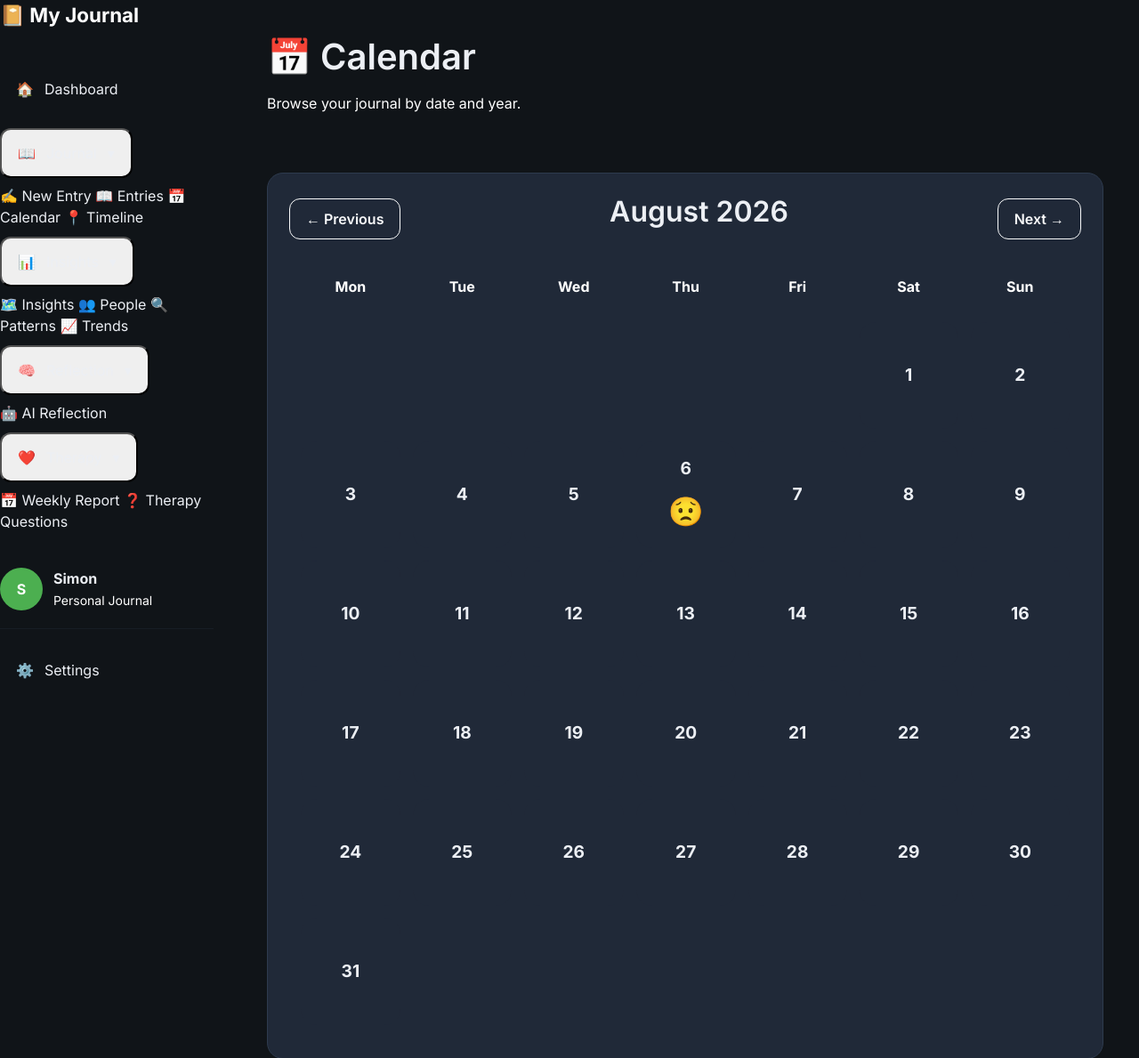
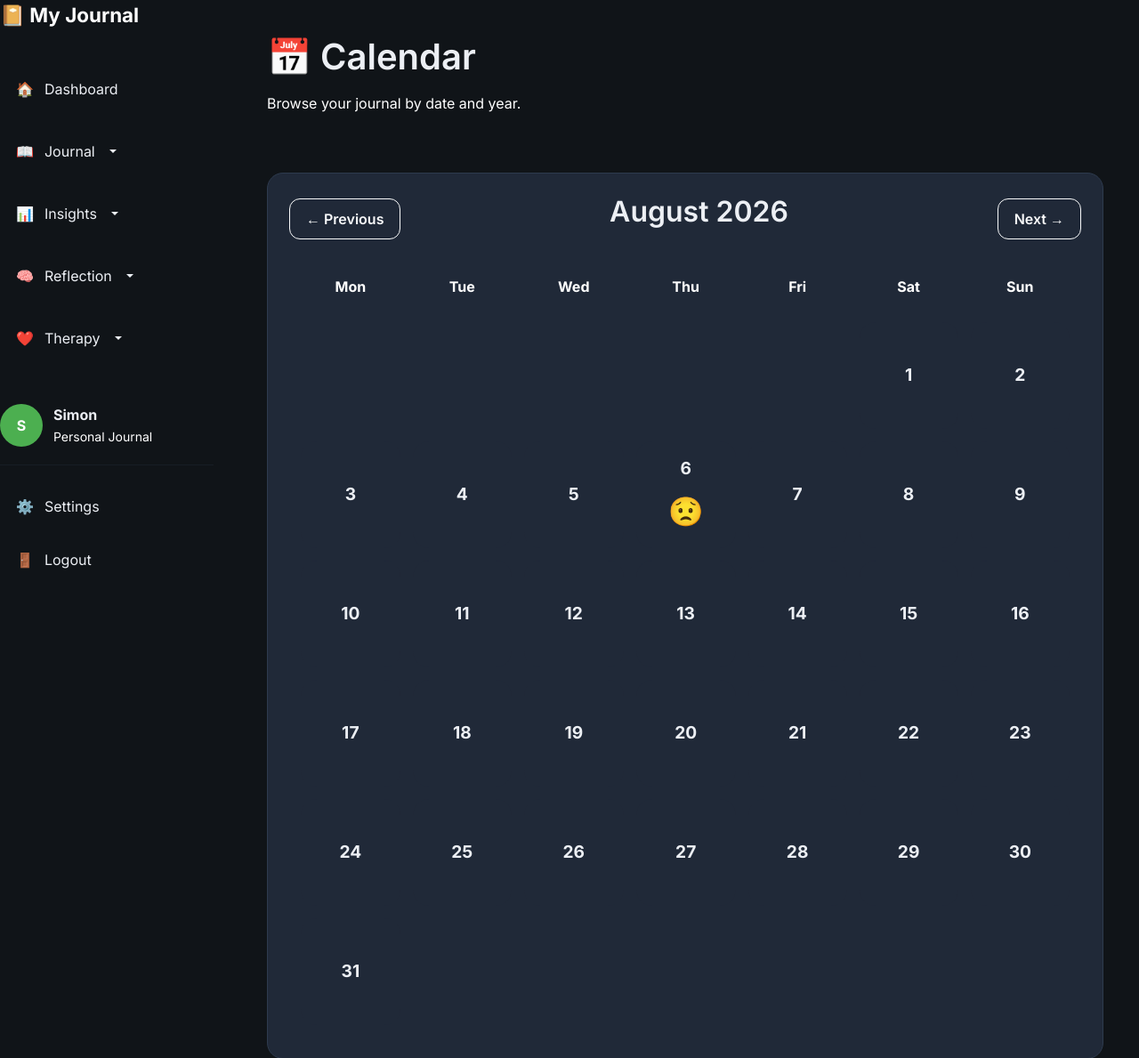
Before and after one commit to dippa1982/Journal_V2, a Flask app: page /calendar in a window 1280 px wide. Shown: the top 1189 px of the page at 89% size. Run offline with Flask 3, Linux system fonts and the light colour scheme; a user stored in the database is signed in.

Commit message:
Dashboard rewrite

```diff
--- a/templates/base.html
+++ b/templates/base.html
@@ -11,43 +11,64 @@
     <title>{% block title %}My Journal{% endblock %}</title>
 
 
-    <!-- Bootstrap -->
+    <!-- ==========================
+         Bootstrap
+    =========================== -->
 
-    <link href="https://cdn.jsdelivr.net/npm/bootstrap@5.3.3/dist/css/bootstrap.min.css"
-          rel="stylesheet">
+    <link
+        href="https://cdn.jsdelivr.net/npm/bootstrap@5.3.3/dist/css/bootstrap.min.css"
+        rel="stylesheet"
+    >
 
 
-    <!-- Styles -->
+    <!-- ==========================
+         Styles
+    =========================== -->
 
-    <link rel="stylesheet"
-          href="{{ url_for('static', filename='css/variables.css') }}">
+    <link
+        rel="stylesheet"
+        href="{{ url_for('static', filename='css/variables.css') }}"
+    >
 
-    <link rel="stylesheet"
-          href="{{ url_for('static', filename='css/layout.css') }}">
+    <link
+        rel="stylesheet"
+        href="{{ url_for('static', filename='css/layout.css') }}"
+    >
 
-    <link rel="stylesheet"
-          href="{{ url_for('static', filename='css/components.css') }}">
+    <link
+        rel="stylesheet"
+        href="{{ url_for('static', filename='css/components.css') }}"
+    >
 
-    <link rel="stylesheet"
-          href="{{ url_for('static', filename='css/style.css') }}">
+    <link
+        rel="stylesheet"
+        href="{{ url_for('static', filename='css/style.css') }}"
+    >
 
-    <link rel="stylesheet"
-          href="{{ url_for('static', filename='css/trends.css') }}">
+    <link
+        rel="stylesheet"
+        href="{{ url_for('static', filename='css/trends.css') }}"
+    >
 
-    <link rel="stylesheet"
-          href="{{ url_for('static', filename='css/people.css') }}">
+    <link
+        rel="stylesheet"
+        href="{{ url_for('static', filename='css/people.css') }}"
+    >
 
-    <link rel="stylesheet"
-          href="{{ url_for('static', filename='css/patterns.css') }}">
+    <link
+        rel="stylesheet"
+        href="{{ url_for('static', filename='css/patterns.css') }}"
+    >
 
-    <link rel="stylesheet"
-          href="{{ url_for('static', filename='css/therapy.css') }}">
+    <link
+        rel="stylesheet"
+        href="{{ url_for('static', filename='css/therapy.css') }}"
+    >
 
 
-
-    <!--=================================
-         Java Script
-    ===================================-->
+    <!-- ==========================
+         Chart.js
+    =========================== -->
 
     <script src="https://cdn.jsdelivr.net/npm/chart.js"></script>
 
@@ -74,17 +95,20 @@
 
         <div class="sidebar-header">
 
-            <a href="{{ url_for('dashboard.dashboard') }}"
-               class="logo">
+            <a
+                href="{{ url_for('dashboard.dashboard') }}"
+                class="logo"
+            >
 
                 📔
 
-                <span>My Journal</span>
+                <span>
+                    My Journal
+                </span>
 
             </a>
 
         </div>
-
 
 
         <!-- ==========================
@@ -98,319 +122,370 @@
                  Dashboard
             =========================== -->
 
-            <a href="{{ url_for('dashboard.dashboard') }}"
-               class="nav-item
-               {% if request.endpoint == 'dashboard.dashboard' %}
-                   active
-               {% endif %}">
+            <a
+                href="{{ url_for('dashboard.dashboard') }}"
+                class="nav-item
+                {% if request.endpoint == 'dashboard.dashboard' %}
+                    active
+                {% endif %}"
+            >
 
                 🏠
 
-                <span>Dashboard</span>
+                <span>
+                    Dashboard
+                </span>
 
             </a>
 
 
 
             <!-- ==========================
-                 Journal
+                 Journal Dropdown
             =========================== -->
 
-            <div class="nav-dropdown
-                {% if request.endpoint in [
-                    'journal.journal',
-                    'journal.new_entry',
-                    'calendar.calendar',
-                    'timeline.timeline'
-                ] %}
-                    open
-                    active-section
-                {% endif %}">
+            <div class="dropdown nav-dropdown">
 
-
-                <button
-                    type="button"
-                    class="nav-item nav-dropdown-toggle"
-                    onclick="toggleNavDropdown(this)"
+                <a
+                    href="#"
+                    class="nav-item dropdown-toggle
+                    {% if request.endpoint in [
+                        'journal.journal',
+                        'journal.new_entry',
+                        'calendar.calendar',
+                        'timeline.timeline'
+                    ] %}
+                        active
+                    {% endif %}"
+                    role="button"
+                    data-bs-toggle="dropdown"
+                    aria-expanded="false"
                 >
 
                     📖
 
-                    <span>Journal</span>
-
-                    <span class="nav-arrow">
-                        ▾
+                    <span>
+                        Journal
                     </span>
 
-                </button>
+                </a>
 
 
-                <div class="nav-dropdown-menu">
+                <ul class="dropdown-menu">
 
 
-                    <a href="{{ url_for('journal.new_entry') }}"
-                       class="nav-subitem
-                       {% if request.endpoint == 'journal.new_entry' %}
-                           active
-                       {% endif %}">
+                    <li>
 
-                        ✍️
+                        <a
+                            class="dropdown-item
+                            {% if request.endpoint == 'journal.new_entry' %}
+                                active
+                            {% endif %}"
+                            href="{{ url_for('journal.new_entry') }}"
+                        >
 
-                        <span>New Entry</span>
+                            ✍️
+                            New Entry
 
-                    </a>
+                        </a>
+
+                    </li>
 
 
-                    <a href="{{ url_for('journal.journal') }}"
-                       class="nav-subitem
-                       {% if request.endpoint == 'journal.journal' %}
-                           active
-                       {% endif %}">
+                    <li>
 
-                        📖
+                        <a
+                            class="dropdown-item
+                            {% if request.endpoint == 'journal.journal' %}
+                                active
+                            {% endif %}"
+                            href="{{ url_for('journal.journal') }}"
+                        >
 
-                        <span>Entries</span>
+                            📖
+                            Entries
 
-                    </a>
+                        </a>
+
+                    </li>
 
 
-                    <a href="{{ url_for('calendar.calendar') }}"
-                       class="nav-subitem
-                       {% if request.endpoint == 'calendar.calendar' %}
-                           active
-                       {% endif %}">
+                    <li>
 
-                        📅
+                        <a
+                            class="dropdown-item
+                            {% if request.endpoint == 'calendar.calendar' %}
+                                active
+                            {% endif %}"
+                            href="{{ url_for('calendar.calendar') }}"
+                        >
 
-                        <span>Calendar</span>
+                            📅
+                            Calendar
 
-                    </a>
+                        </a>
+
+                    </li>
 
 
-                    <a href="{{ url_for('timeline.timeline') }}"
-                       class="nav-subitem
-                       {% if request.endpoint == 'timeline.timeline' %}
-                           active
-                       {% endif %}">
+                    <li>
 
-                        📍
+                        <a
+                            class="dropdown-item
+                            {% if request.endpoint == 'timeline.timeline' %}
+                                active
+                            {% endif %}"
+                            href="{{ url_for('timeline.timeline') }}"
+                        >
 
-                        <span>Timeline</span>
+                            📍
+                            Timeline
 
-                    </a>
+                        </a>
+
+                    </li>
 
 
-                </div>
+                </ul>
 
             </div>
 
 
 
             <!-- ==========================
-                 Insights
+                 Insights Dropdown
             =========================== -->
 
-            <div class="nav-dropdown
-                {% if request.endpoint in [
-                    'insights.insights',
-                    'people.people',
-                    'patterns.patterns',
-                    'trends.trends'
-                ] %}
-                    open
-                    active-section
-                {% endif %}">
+            <div class="dropdown nav-dropdown">
 
-
-                <button
-                    type="button"
-                    class="nav-item nav-dropdown-toggle"
-                    onclick="toggleNavDropdown(this)"
+                <a
+                    href="#"
+                    class="nav-item dropdown-toggle
+                    {% if request.endpoint in [
+                        'insights.insights',
+                        'people.people',
+                        'patterns.patterns',
+                        'trends.trends'
+                    ] %}
+                        active
+                    {% endif %}"
+                    role="button"
+                    data-bs-toggle="dropdown"
+                    aria-expanded="false"
                 >
 
                     📊
 
-                    <span>Insights</span>
-
-                    <span class="nav-arrow">
-                        ▾
+                    <span>
+                        Insights
                     </span>
 
-                </button>
+                </a>
 
 
-                <div class="nav-dropdown-menu">
+                <ul class="dropdown-menu">
 
 
-                    <a href="{{ url_for('insights.insights') }}"
-                       class="nav-subitem
-                       {% if request.endpoint == 'insights.insights' %}
-                           active
-                       {% endif %}">
+                    <li>
 
-                        🗺️
+                        <a
+                            class="dropdown-item
+                            {% if request.endpoint == 'insights.insights' %}
+                                active
+                            {% endif %}"
+                            href="{{ url_for('insights.insights') }}"
+                        >
 
-                        <span>Insights</span>
+                            🗺️
+                            Insights
 
-                    </a>
+                        </a>
+
+                    </li>
 
 
-                    <a href="{{ url_for('people.people') }}"
-                       class="nav-subitem
-                       {% if request.endpoint == 'people.people' %}
-                           active
-                       {% endif %}">
+                    <li>
 
-                        👥
+                        <a
+                            class="dropdown-item
+                            {% if request.endpoint == 'people.people' %}
+                                active
+                            {% endif %}"
+                            href="{{ url_for('people.people') }}"
+                        >
 
-                        <span>People</span>
+                            👥
+                            People
 
-                    </a>
+                        </a>
+
+                    </li>
 
 
-                    <a href="{{ url_for('patterns.patterns') }}"
-                       class="nav-subitem
-                       {% if request.endpoint == 'patterns.patterns' %}
-                           active
-                       {% endif %}">
+                    <li>
 
-                        🔍
+                        <a
+                            class="dropdown-item
+                            {% if request.endpoint == 'patterns.patterns' %}
+                                active
+                            {% endif %}"
+                            href="{{ url_for('patterns.patterns') }}"
+                        >
 
-                        <span>Patterns</span>
+                            🔍
+                            Patterns
 
-                    </a>
+                        </a>
+
+                    </li>
 
 
-                    <a href="{{ url_for('trends.trends') }}"
-                       class="nav-subitem
-                       {% if request.endpoint == 'trends.trends' %}
-                           active
-                       {% endif %}">
+                    <li>
 
-                        📈
+                        <a
+                            class="dropdown-item
+                            {% if request.endpoint == 'trends.trends' %}
+                                active
+                            {% endif %}"
+                            href="{{ url_for('trends.trends') }}"
+                        >
 
-                        <span>Trends</span>
+                            📈
+                            Trends
 
-                    </a>
+                        </a>
+
+                    </li>
 
 
-                </div>
+                </ul>
 
             </div>
 
 
 
             <!-- ==========================
-                 Reflection
+                 Reflection Dropdown
             =========================== -->
 
-            <div class="nav-dropdown
-                {% if request.endpoint == 'reflection.reflection' %}
-                    open
-                    active-section
-                {% endif %}">
+            <div class="dropdown nav-dropdown">
 
-
-                <button
-                    type="button"
-                    class="nav-item nav-dropdown-toggle"
-                    onclick="toggleNavDropdown(this)"
+                <a
+                    href="#"
+                    class="nav-item dropdown-toggle
+                    {% if request.endpoint == 'reflection.reflection' %}
+                        active
+                    {% endif %}"
+                    role="button"
+                    data-bs-toggle="dropdown"
+                    aria-expanded="false"
                 >
 
                     🧠
 
-                    <span>Reflection</span>
-
-                    <span class="nav-arrow">
-                        ▾
+                    <span>
+                        Reflection
                     </span>
 
-                </button>
+                </a>
 
 
-                <div class="nav-dropdown-menu">
+                <ul class="dropdown-menu">
 
 
-                    <a href="{{ url_for('reflection.reflection') }}"
-                       class="nav-subitem
-                       {% if request.endpoint == 'reflection.reflection' %}
-                           active
-                       {% endif %}">
+                    <li>
 
-                        🤖
+                        <a
+                            class="dropdown-item
+                            {% if request.endpoint == 'reflection.reflection' %}
+                                active
+                            {% endif %}"
+                            href="{{ url_for('reflection.reflection') }}"
+                        >
 
-                        <span>AI Reflection</span>
+                            🤖
+                            AI Reflection
 
-                    </a>
+                        </a>
+
+                    </li>
 
 
-                </div>
+                </ul>
 
             </div>
 
 
 
             <!-- ==========================
-                 Therapy
+                 Therapy Dropdown
             =========================== -->
 
-            <div class="nav-dropdown
-                {% if request.endpoint in [
-                    'weekly_review.weekly_review',
-                    'therapy_questions.therapy_questions'
-                ] %}
-                    open
-                    active-section
-                {% endif %}">
+            <div class="dropdown nav-dropdown">
 
-
-                <button
-                    type="button"
-                    class="nav-item nav-dropdown-toggle"
-                    onclick="toggleNavDropdown(this)"
+                <a
+                    href="#"
+                    class="nav-item dropdown-toggle
+                    {% if request.endpoint in [
+                        'weekly_review.weekly_review',
+                        'therapy_questions.therapy_questions'
+                    ] %}
+                        active
+                    {% endif %}"
+                    role="button"
+                    data-bs-toggle="dropdown"
+                    aria-expanded="false"
                 >
 
                     ❤️
 
-                    <span>Therapy</span>
-
-                    <span class="nav-arrow">
-                        ▾
+                    <span>
+                        Therapy
                     </span>
 
-                </button>
+                </a>
 
 
-                <div class="nav-dropdown-menu">
+                <ul class="dropdown-menu">
 
 
-                    <a href="{{ url_for('weekly_review.weekly_review') }}"
-                       class="nav-subitem
-                       {% if request.endpoint == 'weekly_review.weekly_review' %}
-                           active
-                       {% endif %}">
+                    <li>
 
-                        📅
+                        <a
+                            class="dropdown-item
+                            {% if request.endpoint == 'weekly_review.weekly_review' %}
+                                active
+                            {% endif %}"
+                            href="{{ url_for('weekly_review.weekly_review') }}"
+                        >
 
-                        <span>Weekly Report</span>
+                            📅
+                            Weekly Report
 
-                    </a>
+                        </a>
+
+                    </li>
 
 
-                    <a href="{{ url_for('therapy_questions.therapy_questions') }}"
-                       class="nav-subitem
-                       {% if request.endpoint == 'therapy_questions.therapy_questions' %}
-                           active
-                       {% endif %}">
+                    <li>
 
-                        ❓
+                        <a
+                            class="dropdown-item
+                            {% if request.endpoint == 'therapy_questions.therapy_questions' %}
+                                active
+                            {% endif %}"
+                            href="{{ url_for('therapy_questions.therapy_questions') }}"
+                        >
 
-                        <span>Therapy Questions</span>
+                            ❓
+                            Therapy Questions
 
-                    </a>
+                        </a>
+
+                    </li>
 
 
-                </div>
+                </ul>
 
             </div>
 
@@ -420,17 +495,22 @@
 
 
         <!-- ==========================
-             Footer
+             Sidebar Footer
         =========================== -->
 
         <div class="sidebar-footer">
 
 
+            <!-- User -->
+
             <div class="user-card">
 
                 <div class="avatar">
 
-                    {{ (current_user.display_name or current_user.username)[0]|upper }}
+                    {{
+                        (current_user.display_name or current_user.username)[0]
+                        | upper
+                    }}
 
                 </div>
 
@@ -439,7 +519,11 @@
 
                     <strong>
 
-                        {{ current_user.display_name or current_user.username }}
+                        {{
+                            current_user.display_name
+                            or
+                            current_user.username
+                        }}
 
                     </strong>
 
@@ -459,24 +543,32 @@
 
             <!-- Settings -->
 
-            <a href="{{ url_for('settings.settings') }}"
-               class="nav-item">
+            <a
+                href="{{ url_for('settings.settings') }}"
+                class="nav-item"
+            >
 
                 ⚙️
 
-                <span>Settings</span>
+                <span>
+                    Settings
+                </span>
 
             </a>
 
 
             <!-- Logout -->
 
-            <a href="{{ url_for('auth.logout') }}"
-               class="nav-item">
+            <a
+                href="{{ url_for('auth.logout') }}"
+                class="nav-item"
+            >
 
                 🚪
 
-                <span>Logout</span>
+                <span>
+                    Logout
+                </span>
 
             </a>
 
@@ -495,12 +587,13 @@
     <main class="main-content">
 
 
-        <!-- Mobile menu -->
+        <!-- Mobile Menu -->
 
         <button
             class="mobile-menu-btn"
             type="button"
-            onclick="toggleSidebar()">
+            onclick="toggleSidebar()"
+        >
 
             ☰
 
@@ -508,7 +601,9 @@
 
 
 
-        <!-- Flash Messages -->
+        <!-- ==========================
+             Flash Messages
+        =========================== -->
 
         {% with messages = get_flashed_messages(with_categories=True) %}
 
@@ -516,7 +611,9 @@
 
                 {% for category, message in messages %}
 
-                    <div class="alert alert-{{ category }} alert-dismissible fade show">
+                    <div
+                        class="alert alert-{{ category }} alert-dismissible fade show"
+                    >
 
                         {{ message }}
 
@@ -524,7 +621,9 @@
                         <button
                             type="button"
                             class="btn-close"
-                            data-bs-dismiss="alert">
+                            data-bs-dismiss="alert"
+                            aria-label="Close"
+                        >
                         </button>
 
                     </div>
@@ -537,7 +636,9 @@
 
 
 
-        <!-- Page Content -->
+        <!-- ==========================
+             Page Content
+        =========================== -->
 
         {% block content %}
         {% endblock %}
@@ -593,17 +694,21 @@
 
 
 
-<!-- Bootstrap -->
+<!-- ==========================
+     Bootstrap JavaScript
+=========================== -->
 
-<script src="https://cdn.jsdelivr.net/npm/bootstrap@5.3.3/dist/js/bootstrap.bundle.min.js"></script>
+<script
+    src="https://cdn.jsdelivr.net/npm/bootstrap@5.3.3/dist/js/bootstrap.bundle.min.js">
+</script>
 
 
+
+<!-- ==========================
+     Mobile Sidebar
+=========================== -->
+
 <script>
-
-
-/* =========================================
-   Mobile Sidebar
-========================================= */
 
 function toggleSidebar() {
 
@@ -613,59 +718,6 @@
 
 }
 
-
-/* =========================================
-   Navigation Dropdowns
-========================================= */
-
-function toggleNavDropdown(button) {
-
-    const dropdown = button.closest(".nav-dropdown");
-
-    if (!dropdown) {
-        return;
-    }
-
-
-    dropdown.classList.toggle("open");
-
-}
-
-
-/* =========================================
-   Close dropdowns when clicking elsewhere
-========================================= */
-
-document.addEventListener("click", function(event) {
-
-    const clickedDropdown =
-        event.target.closest(".nav-dropdown");
-
-
-    if (!clickedDropdown) {
-
-        document
-            .querySelectorAll(".nav-dropdown.open")
-            .forEach(function(dropdown) {
-
-                /*
-                 * Keep automatically active sections open.
-                 * Only close sections that the user manually opened.
-                 */
-
-                if (!dropdown.classList.contains("active-section")) {
-
-                    dropdown.classList.remove("open");
-
-                }
-
-            });
-
-    }
-
-});
-
-
 </script>
 
 
```
